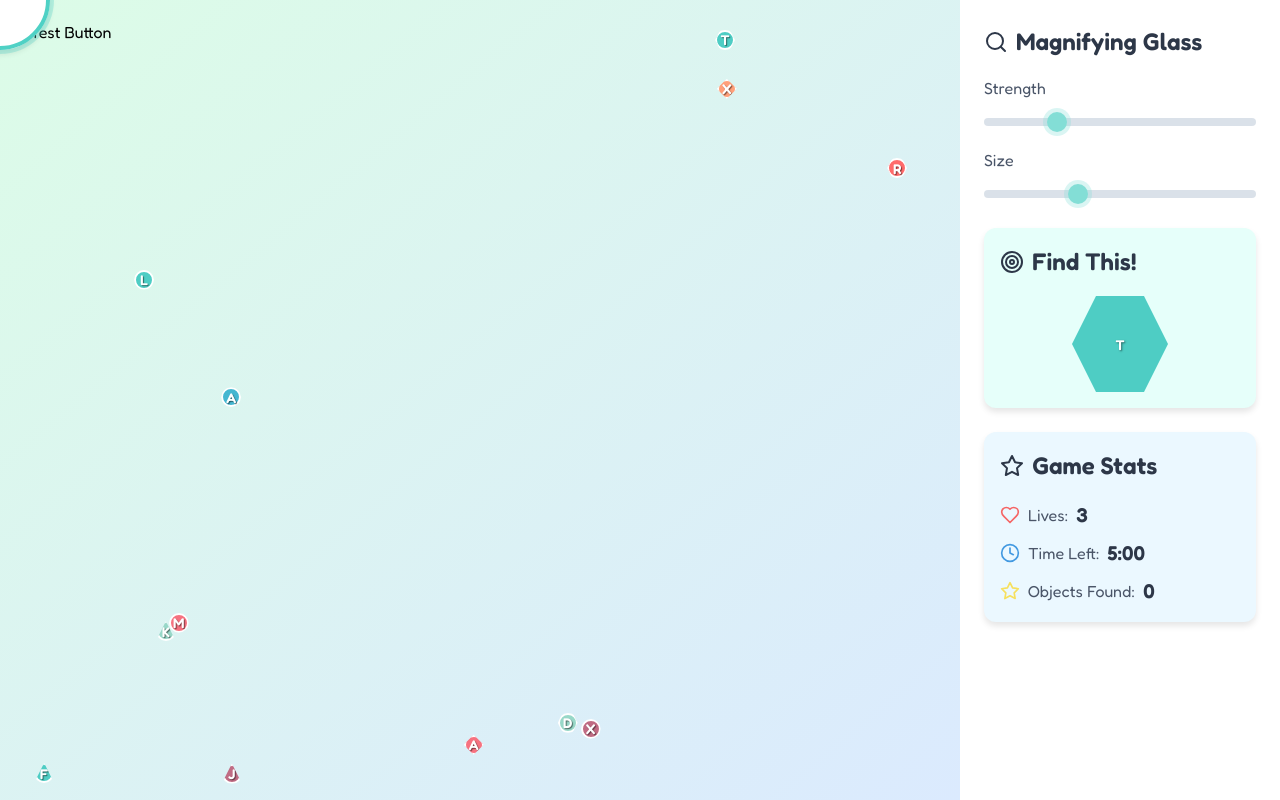
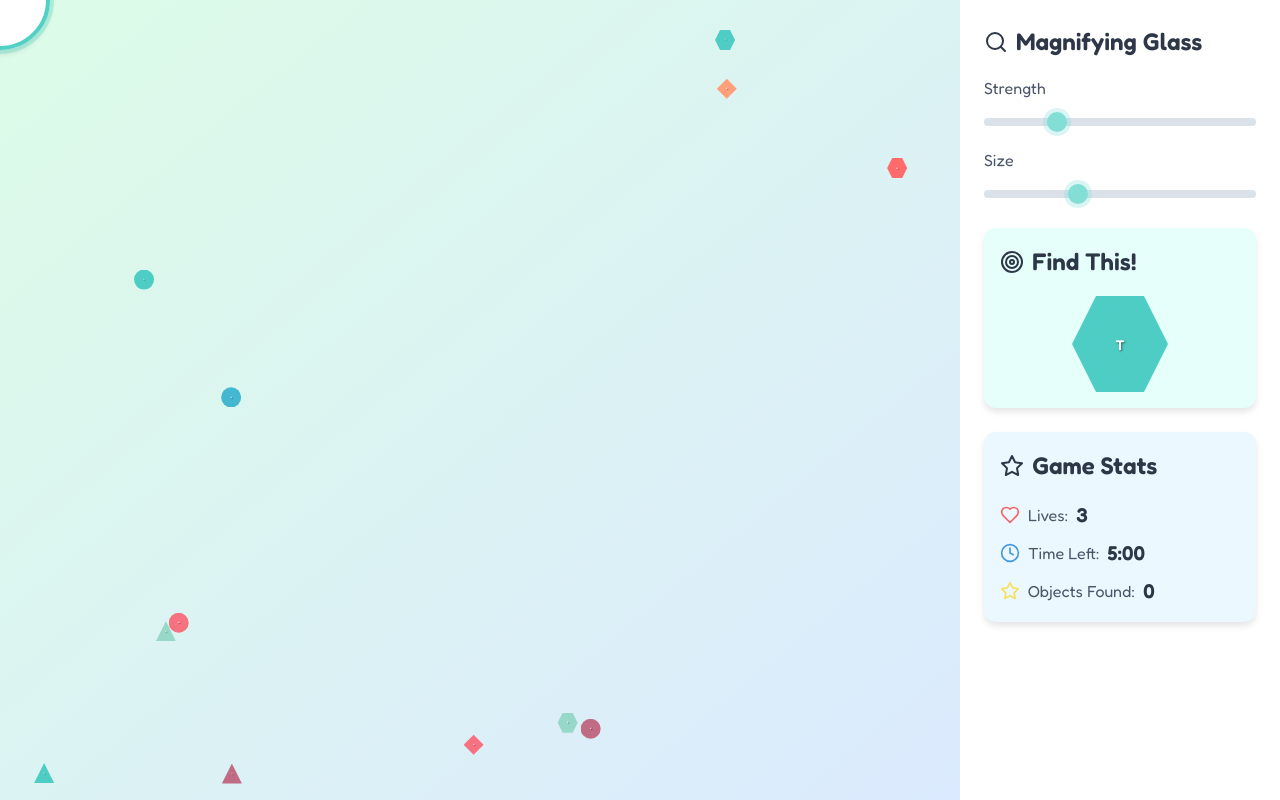
Before and after one commit to ziherMP-dev/magglass1, a React (Vite) app: page / in a window 1280 px wide. Built offline with nearby package versions, Linux system fonts and the light colour scheme.

Commit message:
stage2_ready

```diff
--- a/src/components/GameBoard.tsx
+++ b/src/components/GameBoard.tsx
@@ -29,13 +29,11 @@ const GameBoard: React.FC<GameBoardProps> = ({ objects, onObjectClick, magnifyin
               display: 'flex',
               alignItems: 'center',
               justifyContent: 'center',
-              fontSize: '14px',
+              fontSize: '2px',
               fontWeight: 'bold',
               color: 'white',
               textShadow: '1px 1px 1px rgba(0,0,0,0.5)',
               zIndex: 30,
-              border: '2px solid white',
-              borderRadius: '50%',
               boxSizing: 'border-box',
             }}
             onClick={() => {
@@ -48,18 +46,7 @@ const GameBoard: React.FC<GameBoardProps> = ({ objects, onObjectClick, magnifyin
         ))}
 
         {/* Temporary Test Button */}
-        <button
-          onClick={() => console.log('Test button clicked!')}
-          style={{
-            position: 'absolute',
-            top: '10px',
-            left: '10px',
-            padding: '10px 20px',
-            zIndex: 40, // Ensure it's above other elements
-          }}
-        >
-          Test Button
-        </button>
+
       </div>
 
       {/* Layer to completely hide original objects under magnifying glass */}
```
